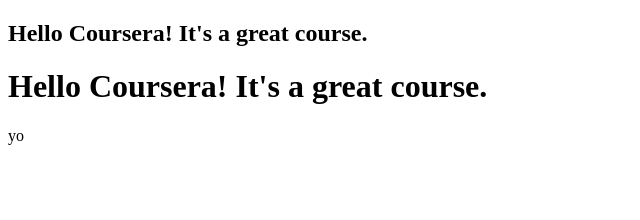
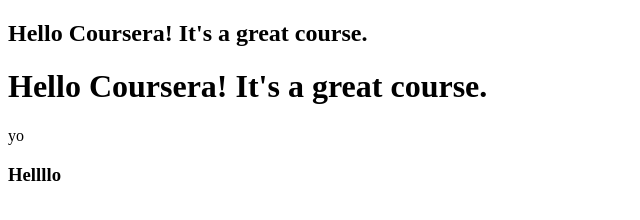
Before and after one commit to Faraz710/Coursera-Test, a plain HTML site: page site/index.html in a window 1280 px wide. Shown: the full height of the page, 0-640 px from the left. Drawn offline with Linux system fonts and the light colour scheme.

Commit message:
Update index.html

```diff
--- a/site/index.html
+++ b/site/index.html
@@ -7,5 +7,6 @@
 <h2> Hello Coursera! It's a great course. </h2>
 <h1> Hello Coursera! It's a great course. </h1>
   <p>yo</p>
+<h3> Hellllo </h3>
 </body>
 </html>
```
